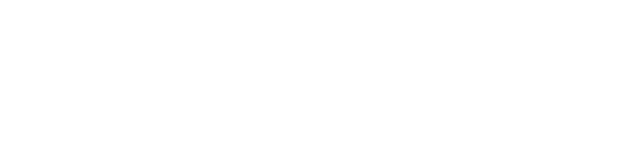
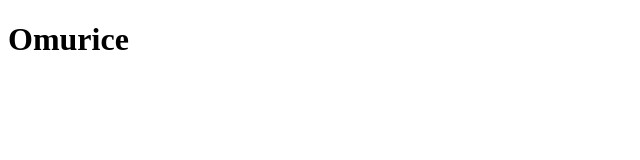
Before and after one commit to notKrulcifer/odin-recipes, a plain HTML site: page recipes/omurice.html in a window 1280 px wide. Shown: the whole page, without its empty margins (0-640 px from the left). Drawn offline with Linux system fonts and the light colour scheme.

Commit message:
feat: add omurice heading

```diff
--- a/recipes/omurice.html
+++ b/recipes/omurice.html
@@ -8,6 +8,7 @@
 </head>
 
 <body>
+    <h1>Omurice</h1>
 
 </body>
 
```
